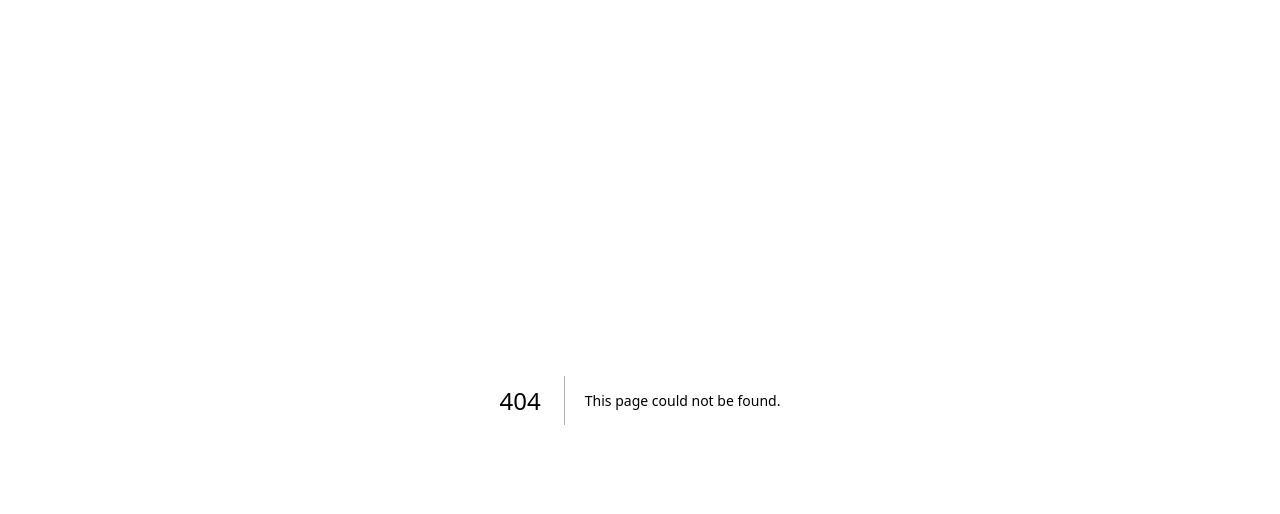
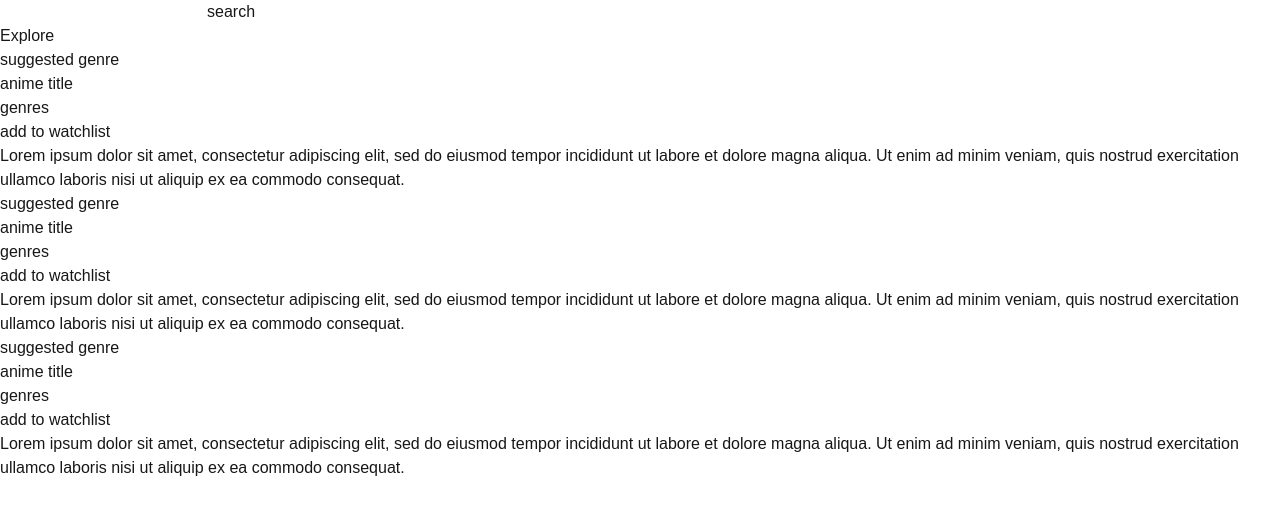
Before and after one commit to Siriwath/Anime-Project, a Next.js app: page /explore in a window 1280 px wide. Before the commit this address had no page. Shown: the top 514 px of the page. Built offline with nearby package versions, Linux system fonts and the light colour scheme.

Commit message:
created components, routing, and page skeleton

```diff
--- /dev/null
+++ b/app/components/AnimeCard.tsx
@@ -0,0 +1,21 @@
+function AnimeCard() {
+    return (
+        <div className="animeCard">
+            <div>
+                <img></img>
+                <h2>anime title</h2>
+            </div>
+            <div>
+                <div>
+                    <h6>genres</h6>
+                    <button>add to watchlist</button>
+                </div>
+                <p>
+                    Lorem ipsum dolor sit amet, consectetur adipiscing elit, sed do eiusmod tempor incididunt ut labore et dolore magna aliqua. Ut enim ad minim veniam, quis nostrud exercitation ullamco laboris nisi ut aliquip ex ea commodo consequat.
+                </p>
+            </div>
+        </div>
+    );
+}
+
+export default AnimeCard;
--- /dev/null
+++ b/app/components/AnimeSaved.tsx
@@ -0,0 +1,16 @@
+function AnimeSaved() {
+    return (
+        <div className="animeSaved">
+            <img></img>
+            <div className="info">
+                <h2>anime title</h2>
+                <h4>genres</h4>
+                <p>
+                    Lorem ipsum dolor sit amet, consectetur adipiscing elit, sed do eiusmod tempor incididunt ut labore et dolore magna aliqua. Ut enim ad minim veniam, quis nostrud exercitation ullamco laboris nisi ut aliquip ex ea commodo consequat.
+                </p>
+            </div>
+        </div>
+    );
+}
+
+export default AnimeSaved;
--- /dev/null
+++ b/app/components/Navbar.tsx
@@ -0,0 +1,15 @@
+import Link from "next/link";
+
+function Navbar() {
+    return (
+        <nav className="navbar">
+            <Link href="/">website name</Link>
+            <div className="links">
+                <Link href="/explore">Explore</Link>
+                <Link href="/watchlist">My Watchlist</Link>
+            </div>
+        </nav>
+    );
+}
+
+export default Navbar;
--- /dev/null
+++ b/app/components/SearchBar.tsx
@@ -0,0 +1,12 @@
+function SearchBar() {
+    return (
+        <div>
+            <form>
+                <input type="search"></input>
+                <button>search</button>
+            </form>
+        </div>
+    )
+}
+
+export default SearchBar;
--- /dev/null
+++ b/app/explore/page.tsx
@@ -0,0 +1,36 @@
+import AnimeCard from "../components/AnimeCard"
+import AnimeSaved from "../components/AnimeSaved"
+import SearchBar from "../components/SearchBar"
+
+
+export default function Explore() {
+    return(
+        <>
+        <SearchBar></SearchBar>
+        <div>
+            <h3>Explore</h3>
+
+            <div className="section">
+                <h4>suggested genre</h4>
+                <div>
+                    <AnimeCard></AnimeCard>
+                </div>
+            </div>
+
+            <div className="section">
+                <h4>suggested genre</h4>
+                <div>
+                    <AnimeCard></AnimeCard>
+                </div>
+            </div>
+
+            <div className="section">
+                <h4>suggested genre</h4>
+                <div>
+                    <AnimeCard></AnimeCard>
+                </div>
+            </div>
+        </div>
+        </>
+    );
+}
--- a/app/page.tsx
+++ b/app/page.tsx
@@ -1,65 +1,27 @@
-import Image from "next/image";
+import { StrictMode } from "react";
+import Navbar from "./components/Navbar"
+import AnimeCard from "./components/AnimeCard"
+import AnimeSaved from "./components/AnimeSaved"
+import SearchBar from "./components/SearchBar"
+
 
 export default function Home() {
   return (
-    <div className="flex min-h-screen items-center justify-center bg-zinc-50 font-sans dark:bg-black">
-      <main className="flex min-h-screen w-full max-w-3xl flex-col items-center justify-between py-32 px-16 bg-white dark:bg-black sm:items-start">
-        <Image
-          className="dark:invert"
-          src="/next.svg"
-          alt="Next.js logo"
-          width={100}
-          height={20}
-          priority
-        />
-        <div className="flex flex-col items-center gap-6 text-center sm:items-start sm:text-left">
-          <h1 className="max-w-xs text-3xl font-semibold leading-10 tracking-tight text-black dark:text-zinc-50">
-            To get started, edit the page.tsx file.
-          </h1>
-          <p className="max-w-md text-lg leading-8 text-zinc-600 dark:text-zinc-400">
-            Looking for a starting point or more instructions? Head over to{" "}
-            <a
-              href="https://vercel.com/templates?framework=next.js&utm_source=create-next-app&utm_medium=appdir-template-tw&utm_campaign=create-next-app"
-              className="font-medium text-zinc-950 dark:text-zinc-50"
-            >
-              Templates
-            </a>{" "}
-            or the{" "}
-            <a
-              href="https://nextjs.org/learn?utm_source=create-next-app&utm_medium=appdir-template-tw&utm_campaign=create-next-app"
-              className="font-medium text-zinc-950 dark:text-zinc-50"
-            >
-              Learning
-            </a>{" "}
-            center.
-          </p>
+    <StrictMode>
+        <Navbar></Navbar>
+        <SearchBar></SearchBar>
+        <div>
+            <h2>website name</h2>
+            <div>
+                <AnimeCard></AnimeCard>
+            </div>
         </div>
-        <div className="flex flex-col gap-4 text-base font-medium sm:flex-row">
-          <a
-            className="flex h-12 w-full items-center justify-center gap-2 rounded-full bg-foreground px-5 text-background transition-colors hover:bg-[#383838] dark:hover:bg-[#ccc] md:w-[158px]"
-            href="https://vercel.com/new?utm_source=create-next-app&utm_medium=appdir-template-tw&utm_campaign=create-next-app"
-            target="_blank"
-            rel="noopener noreferrer"
-          >
-            <Image
-              className="dark:invert"
-              src="/vercel.svg"
-              alt="Vercel logomark"
-              width={16}
-              height={16}
-            />
-            Deploy Now
-          </a>
-          <a
-            className="flex h-12 w-full items-center justify-center rounded-full border border-solid border-black/[.08] px-5 transition-colors hover:border-transparent hover:bg-black/[.04] dark:border-white/[.145] dark:hover:bg-[#1a1a1a] md:w-[158px]"
-            href="https://nextjs.org/docs?utm_source=create-next-app&utm_medium=appdir-template-tw&utm_campaign=create-next-app"
-            target="_blank"
-            rel="noopener noreferrer"
-          >
-            Documentation
-          </a>
-        </div>
-      </main>
-    </div>
+    </StrictMode>
+
+
+
+
+
+
   );
 }
--- /dev/null
+++ b/app/search/page.tsx
@@ -0,0 +1,20 @@
+import AnimeCard from "../components/AnimeCard"
+import AnimeSaved from "../components/AnimeSaved"
+import SearchBar from "../components/SearchBar"
+
+
+export default function Search() {
+    return(
+        <>
+        <SearchBar></SearchBar>
+
+        <div>
+            <h3>search query</h3>
+
+            <div>
+                <AnimeCard></AnimeCard>
+            </div>
+        </div>
+        </>
+    );
+}
--- /dev/null
+++ b/app/watchlist/page.tsx
@@ -0,0 +1,15 @@
+import AnimeCard from "../components/AnimeCard"
+import AnimeSaved from "../components/AnimeSaved"
+import SearchBar from "../components/SearchBar"
+
+
+export default function Watchlist() {
+    return(
+        <>
+        <h3>My Watchlist</h3>
+        <div>
+            <AnimeSaved></AnimeSaved>
+        </div>
+        </>
+    );
+}
--- a/package.json
+++ b/package.json
@@ -12,7 +12,8 @@
     "mongodb": "^7.0.0",
     "next": "^16.0.3",
     "react": "^19.2.0",
-    "react-dom": "^19.2.0"
+    "react-dom": "^19.2.0",
+    "react-router-dom": "^7.9.6"
   },
   "devDependencies": {
     "@tailwindcss/postcss": "^4",
```
Also changed, not shown: 1 other file (tests, documents, lock files or other folders).
